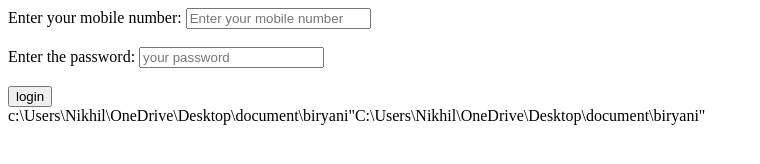
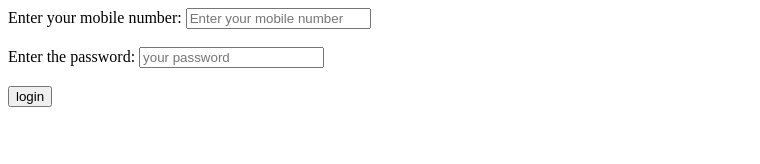
Before and after one commit to Nikhil-Chillarge/Zomato.github.io, a plain HTML site: page zomato_login.html in a window 1280 px wide. Shown: the whole page, without its empty margins (0-760 px from the left). Drawn offline with Linux system fonts and the light colour scheme.

Commit message:
Update zomato_login.html

```diff
--- a/zomato_login.html
+++ b/zomato_login.html
@@ -16,5 +16,3 @@
     </form>
 </body>
 </html>
-
-c:\Users\Nikhil\OneDrive\Desktop\document\biryani"C:\Users\Nikhil\OneDrive\Desktop\document\biryani"
```
